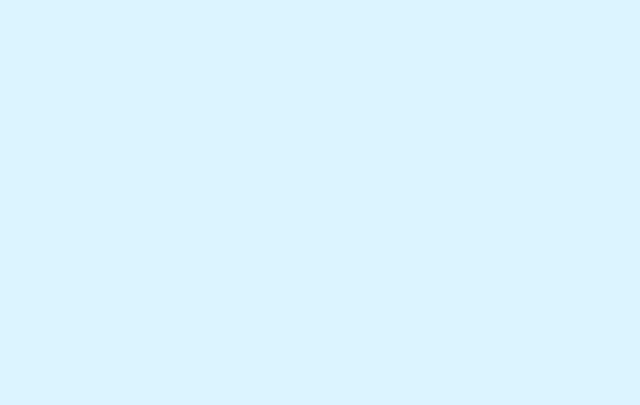
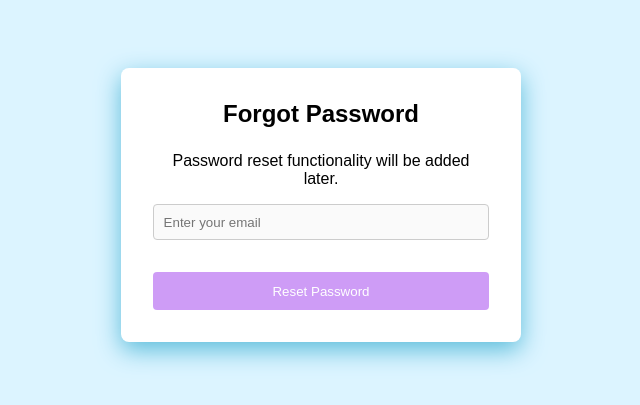
Before and after one commit to 2339036/medication-adherence-system, a React app in the folder frontend/: page /forgot-password in a window 1280 px wide. Before the commit this address had no page. Shown: the part 195-600 px from the top of the page, without its empty margins (319-959 px from the left). Built offline with nearby package versions, Linux system fonts and the light colour scheme; the HTML template or start-up script is replaced by a standard one.

Commit message:
Sprint 5: add auth navigation and forot password UI

```diff
--- a/frontend/src/App.jsx
+++ b/frontend/src/App.jsx
@@ -4,15 +4,14 @@
 import { Routes, Route } from "react-router-dom";
 import Login from "./pages/Login";
 import Register from "./pages/Register";
+import ForgotPassword from "./pages/ForgotPassword";
 
 function App() {
   return (
     <Routes>
-      {/* Login page */}
       <Route path="/" element={<Login />} />
-
-      {/* Register page */}
       <Route path="/register" element={<Register />} />
+      <Route path="/forgot-password" element={<ForgotPassword />} />
     </Routes>
   );
 }
--- /dev/null
+++ b/frontend/src/pages/ForgotPassword.jsx
@@ -0,0 +1,24 @@
+// ForgotPassword.jsx
+// Placeholder page for password recovery
+
+function ForgotPassword() {
+  return (
+    <div className="page-container">
+      <div className="card">
+        <h2>Forgot Password</h2>
+
+        <p style={{ marginBottom: "1rem", textAlign: "center" }}>
+          Password reset functionality will be added later.
+        </p>
+
+        <input type="email" placeholder="Enter your email" disabled />
+
+        <button disabled style={{ marginTop: "1rem", opacity: 0.6 }}>
+          Reset Password
+        </button>
+      </div>
+    </div>
+  );
+}
+
+export default ForgotPassword;
--- a/frontend/src/pages/Login.jsx
+++ b/frontend/src/pages/Login.jsx
@@ -1,4 +1,5 @@
 import { useState } from "react";
+import { Link } from "react-router-dom";
 import { loginUser } from "../services/authService";
 import { FaEye, FaEyeSlash } from "react-icons/fa";
 
@@ -59,9 +60,22 @@ function Login() {
             </span>
           </div>
 
+          {/* Forgot password link */}
+          <div style={{ textAlign: "right", marginBottom: "1rem" }}>
+            <Link to="/forgot-password" style={{ fontSize: "0.9rem" }}>
+              Forgot password?
+            </Link>
+          </div>
+
           {/* Submit button */}
           <button type="submit">Login</button>
         </form>
+
+        {/* Register link */}
+        <p style={{ marginTop: "1rem", textAlign: "center" }}>
+          Don’t have an account?{" "}
+          <Link to="/register">Create one</Link>
+        </p>
 
         {/* Display login message if it exists */}
         {message && <p>{message}</p>}
--- a/frontend/src/pages/Register.jsx
+++ b/frontend/src/pages/Register.jsx
@@ -4,6 +4,7 @@
 import { useState } from "react";
 import { registerUser } from "../services/authService";
 import { FaEye, FaEyeSlash } from "react-icons/fa";
+import { Link } from "react-router-dom";
 
 function Register() {
   // Form state
@@ -96,6 +97,13 @@ function Register() {
           <button type="submit">Create Account</button>
         </form>
 
+        <p
+        style={{ marginTop: "1rem", textAlign: "center" }}>
+          Already have an account?{" "}
+          <Link to="/">Login</Link>
+        </p>
+
+
         {/* Feedback message */}
         {message && <p>{message}</p>}
       </div>
```
